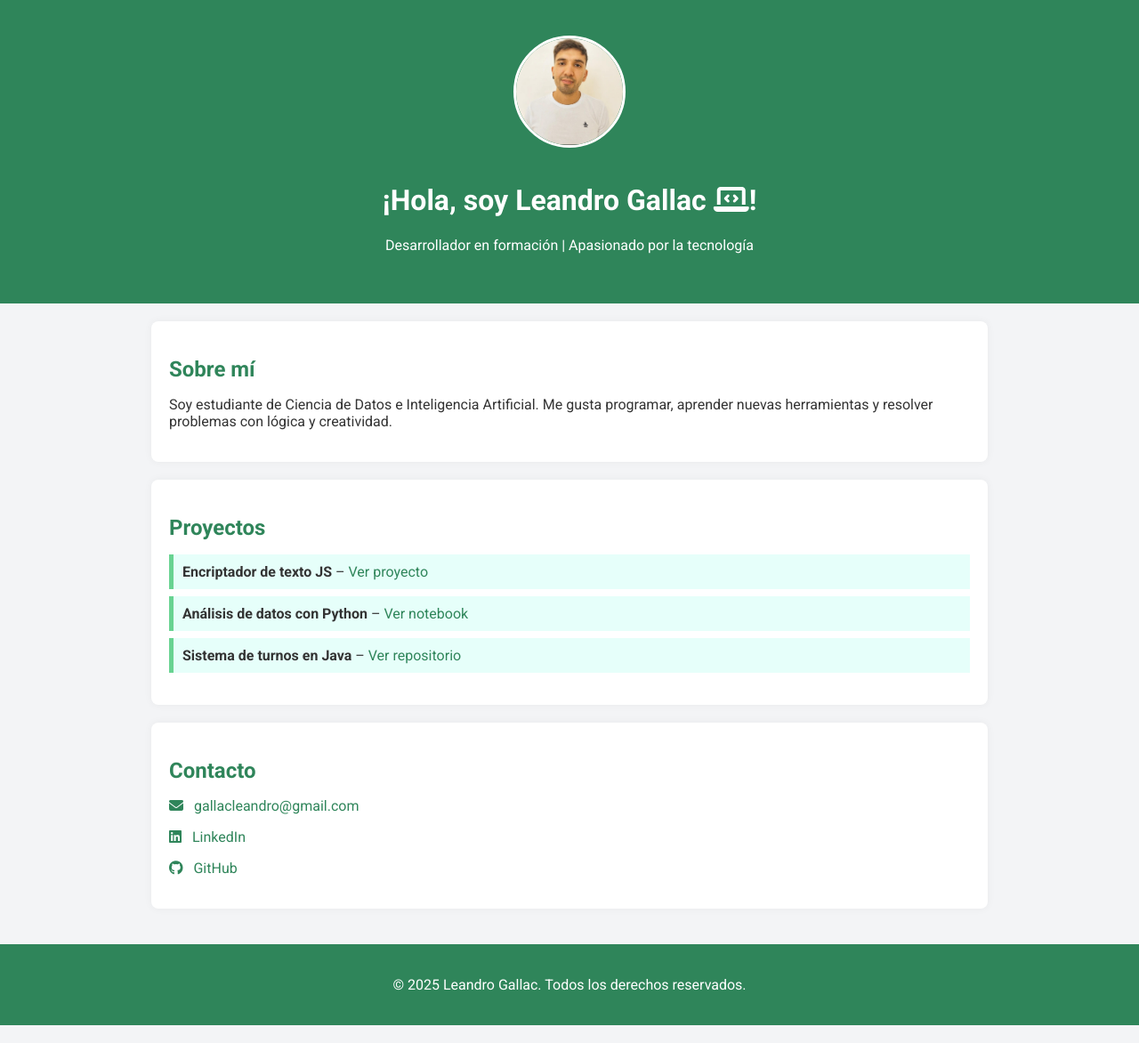
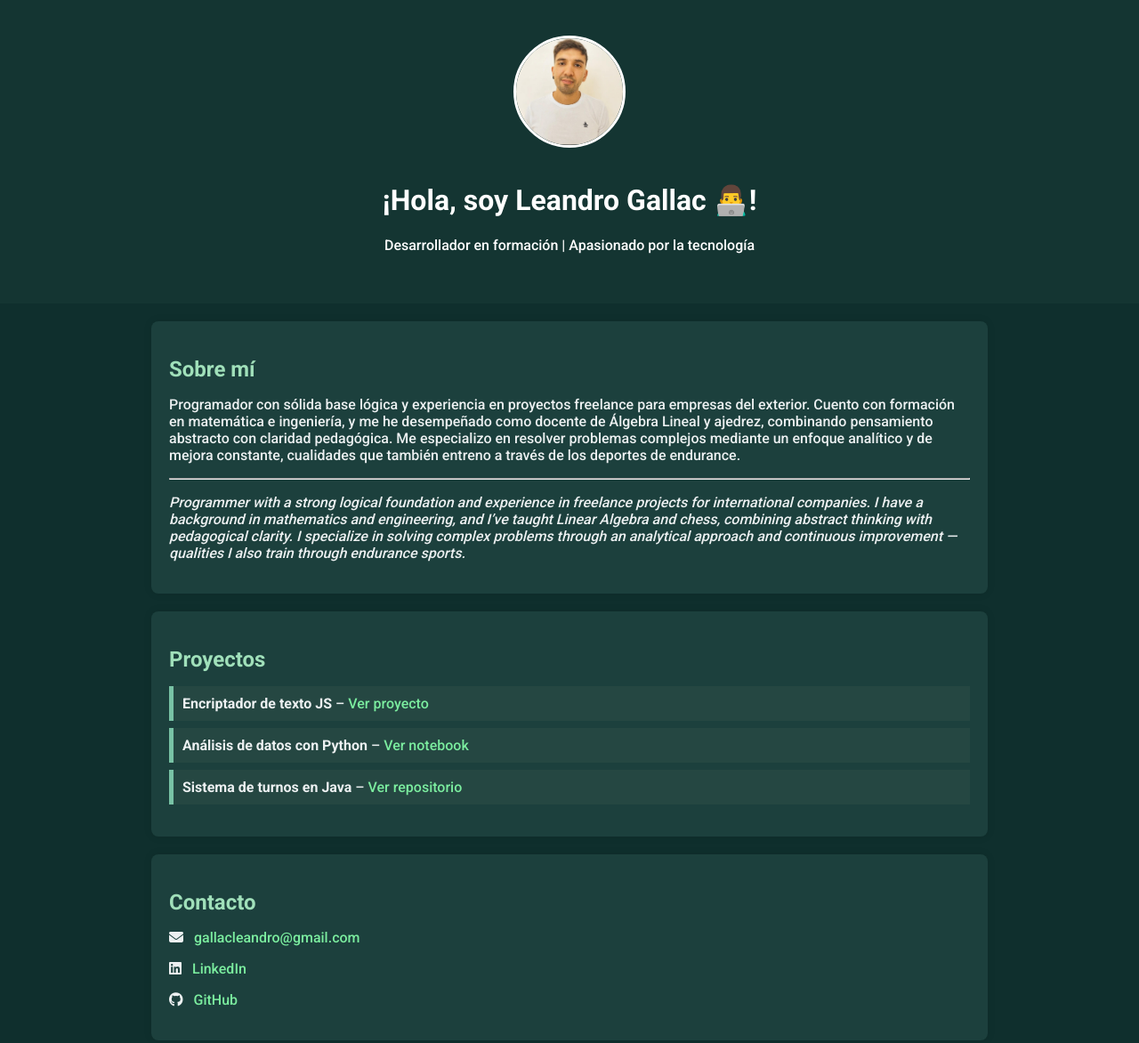
Before and after one commit to Leandrogg96/Leandrog96.github.io, a plain HTML site: page index.html in a window 1280 px wide. Shown: the top 1172 px of the page at 89% size. Drawn offline with Linux system fonts and the light colour scheme.

Commit message:
uploading2

```diff
--- a/index.html
+++ b/index.html
@@ -1,26 +1,26 @@
 <!DOCTYPE html>
 <html lang="es">
 <head>
-  <meta charset="UTF-8">
-  <meta name="viewport" content="width=device-width, initial-scale=1">
-  <title>Portfolio de Leandro</title>
+  <meta charset="UTF-8" />
+  <meta name="viewport" content="width=device-width, initial-scale=1" />
+  <title>Portfolio de Leandro Gallac</title>
 
-  <!-- Fuente Roboto -->
-  <link href="https://fonts.googleapis.com/css2?family=Roboto:wght@300;400;700&display=swap" rel="stylesheet">
+  <!-- Fuente Roboto desde Google Fonts -->
+  <link href="https://fonts.googleapis.com/css2?family=Roboto:wght@300;500;700&display=swap" rel="stylesheet">
 
-  <!-- Font Awesome para los íconos -->
-  <link rel="stylesheet" href="https://cdnjs.cloudflare.com/ajax/libs/font-awesome/6.5.0/css/all.min.css">
+  <!-- Iconos de Font Awesome -->
+  <script src="https://kit.fontawesome.com/a2e8d033a9.js" crossorigin="anonymous"></script>
 
   <style>
     body {
       margin: 0;
       font-family: 'Roboto', sans-serif;
-      background: #f3f4f6;
-      color: #333;
+      background: #0f2f2d;
+      color: #ecf0f1;
     }
 
     header {
-      background: #2f855a;
+      background: #143532;
       color: white;
       padding: 40px 20px;
       text-align: center;
@@ -31,21 +31,21 @@
       height: 120px;
       border-radius: 50%;
       object-fit: cover;
+      border: 3px solid #fff;
       margin-bottom: 15px;
-      border: 3px solid #fff;
     }
 
     section {
       max-width: 900px;
       margin: 20px auto;
       padding: 20px;
-      background: #ffffff;
+      background: #1c403d;
       border-radius: 8px;
-      box-shadow: 0 0 10px rgba(0,0,0,0.05);
+      box-shadow: 0 0 10px rgba(0,0,0,0.1);
     }
 
     h2 {
-      color: #2f855a;
+      color: #a0e0ba;
       margin-bottom: 10px;
     }
 
@@ -55,22 +55,22 @@
     }
 
     ul li {
-      background: #e6fffa;
+      background: #254742;
       margin: 8px 0;
       padding: 10px;
-      border-left: 5px solid #68d391;
+      border-left: 5px solid #78c2a5;
     }
 
     footer {
       text-align: center;
       padding: 20px;
-      background: #2f855a;
+      background: #143532;
       color: white;
       margin-top: 40px;
     }
 
     a {
-      color: #2f855a;
+      color: #7bed9f;
       text-decoration: none;
     }
 
@@ -78,23 +78,24 @@
       text-decoration: underline;
     }
 
-    .icono {
+    .contact-icons i {
       margin-right: 8px;
-      color: #2f855a;
     }
   </style>
 </head>
 <body>
 
   <header>
-    <img src="perfil.jpg" alt="Foto de Leandro">
-    <h1>¡Hola, soy Leandro Gallac <i class="fas fa-laptop-code"></i>!</h1>
+    <img src="perfil.jpg" alt="Foto de Leandro" />
+    <h1>¡Hola, soy Leandro Gallac 👨‍💻!</h1>
     <p>Desarrollador en formación | Apasionado por la tecnología</p>
   </header>
 
   <section>
     <h2>Sobre mí</h2>
-    <p>Soy estudiante de Ciencia de Datos e Inteligencia Artificial. Me gusta programar, aprender nuevas herramientas y resolver problemas con lógica y creatividad.</p>
+    <p>Programador con sólida base lógica y experiencia en proyectos freelance para empresas del exterior. Cuento con formación en matemática e ingeniería, y me he desempeñado como docente de Álgebra Lineal y ajedrez, combinando pensamiento abstracto con claridad pedagógica. Me especializo en resolver problemas complejos mediante un enfoque analítico y de mejora constante, cualidades que también entreno a través de los deportes de endurance.</p>
+    <hr>
+    <p><em>Programmer with a strong logical foundation and experience in freelance projects for international companies. I have a background in mathematics and engineering, and I’ve taught Linear Algebra and chess, combining abstract thinking with pedagogical clarity. I specialize in solving complex problems through an analytical approach and continuous improvement — qualities I also train through endurance sports.</em></p>
   </section>
 
   <section>
@@ -108,9 +109,9 @@
 
   <section>
     <h2>Contacto</h2>
-    <p><i class="fa-solid fa-envelope icono"></i> <a href="mailto:gallacleandro@gmail.com">gallacleandro@gmail.com</a></p>
-    <p><i class="fab fa-linkedin icono"></i> <a href="https://linkedin.com/in/leandro-gallac-457a8b64/" target="_blank">LinkedIn</a></p>
-    <p><i class="fab fa-github icono"></i> <a href="https://github.com/leandrogg96" target="_blank">GitHub</a></p>
+    <p class="contact-icons"><i class="fa-solid fa-envelope"></i> <a href="mailto:gallacleandro@gmail.com">gallacleandro@gmail.com</a></p>
+    <p class="contact-icons"><i class="fa-brands fa-linkedin"></i> <a href="https://www.linkedin.com/in/leandro-gallac-457a8b64/" target="_blank">LinkedIn</a></p>
+    <p class="contact-icons"><i class="fa-brands fa-github"></i> <a href="https://github.com/leandrogg96" target="_blank">GitHub</a></p>
   </section>
 
   <footer>
```
